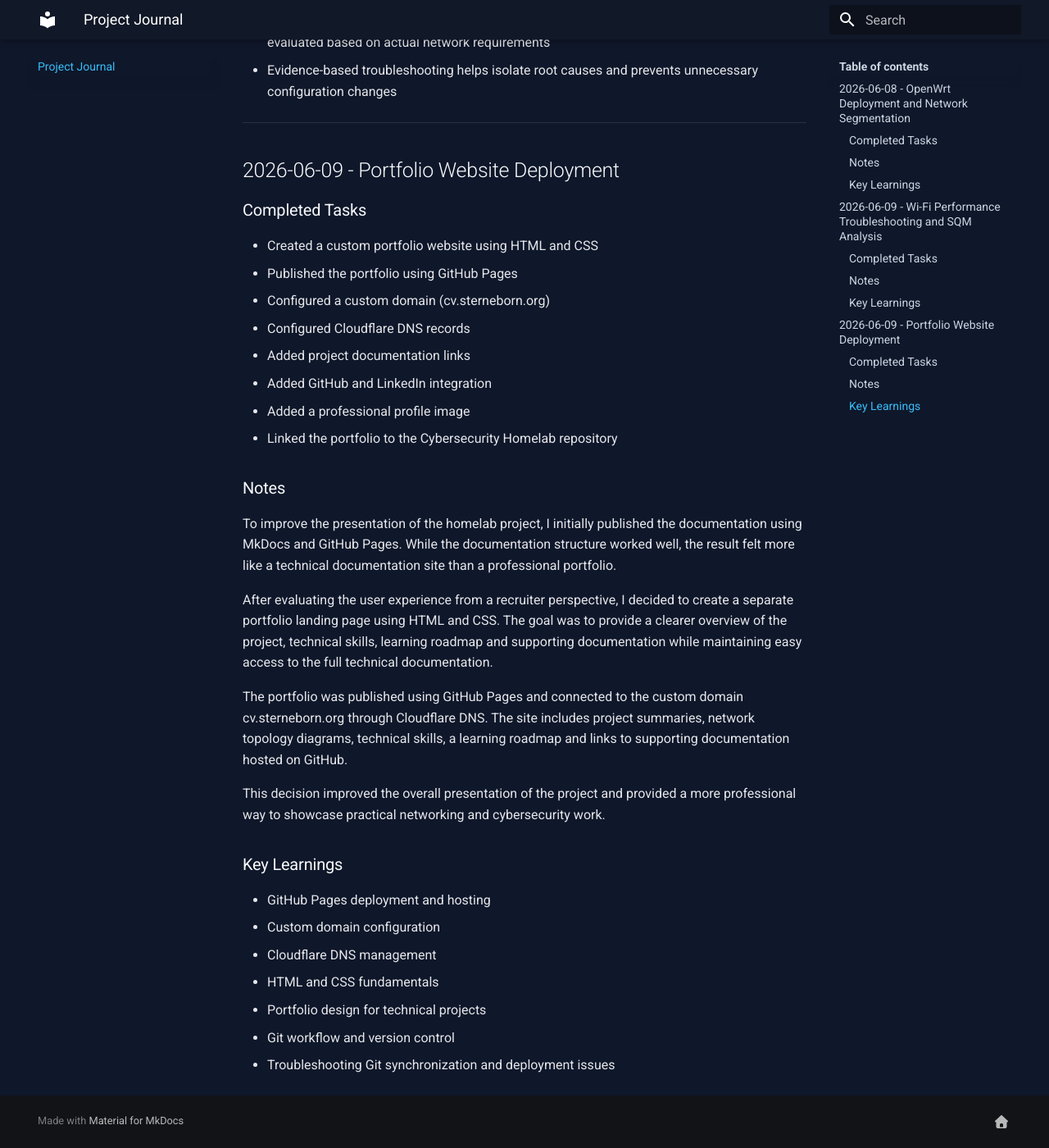
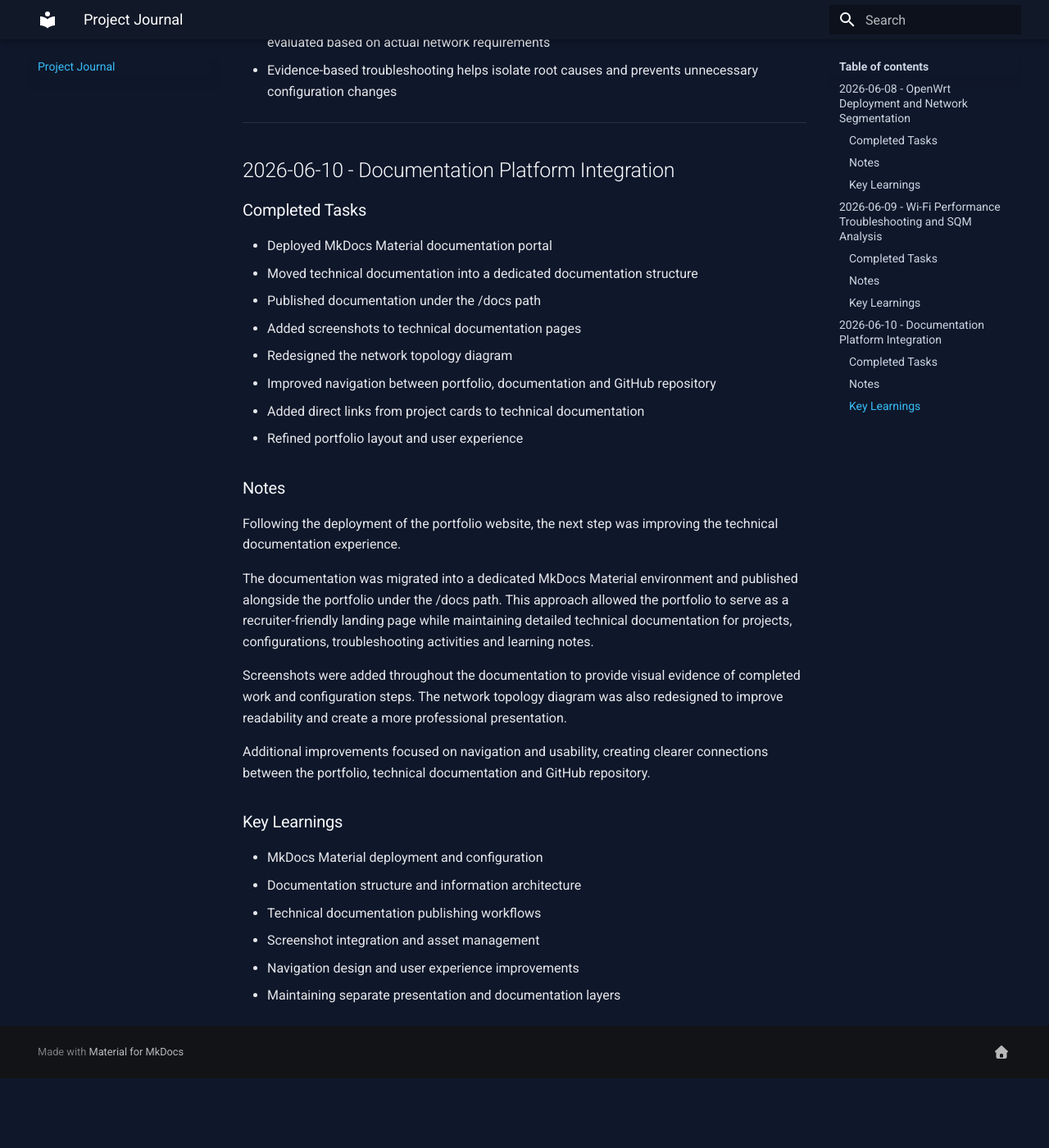
Before and after one commit to sterneborn/homelab-cybersecurity, an MkDocs documentation site: the page built from documentation/Project-Journal.md, in a window 1280 px wide and 1400 px high, scrolled down 2131 px. Shown: the whole window at 82% size. Built offline with MkDocs 1.6.1 and Material for MkDocs 9.7.7, drawn with Linux system fonts in a browser that asks for light colours; after the commit the page ends 3446 px from its top, so only the background shows below that.

Commit message:
Update project journal

```diff
--- a/documentation/Project-Journal.md
+++ b/documentation/Project-Journal.md
@@ -56,35 +56,34 @@ Additional testing focused on Smart Queue Management (SQM) using CAKE. Multiple
 
 ---
 
-## 2026-06-09 - Portfolio Website Deployment
+## 2026-06-10 - Documentation Platform Integration
 
 ### Completed Tasks
 
-* Created a custom portfolio website using HTML and CSS
-* Published the portfolio using GitHub Pages
-* Configured a custom domain (cv.sterneborn.org)
-* Configured Cloudflare DNS records
-* Added project documentation links
-* Added GitHub and LinkedIn integration
-* Added a professional profile image
-* Linked the portfolio to the Cybersecurity Homelab repository
+* Deployed MkDocs Material documentation portal
+* Moved technical documentation into a dedicated documentation structure
+* Published documentation under the /docs path
+* Added screenshots to technical documentation pages
+* Redesigned the network topology diagram
+* Improved navigation between portfolio, documentation and GitHub repository
+* Added direct links from project cards to technical documentation
+* Refined portfolio layout and user experience
 
 ### Notes
 
-To improve the presentation of the homelab project, I initially published the documentation using MkDocs and GitHub Pages. While the documentation structure worked well, the result felt more like a technical documentation site than a professional portfolio.
+Following the deployment of the portfolio website, the next step was improving the technical documentation experience.
 
-After evaluating the user experience from a recruiter perspective, I decided to create a separate portfolio landing page using HTML and CSS. The goal was to provide a clearer overview of the project, technical skills, learning roadmap and supporting documentation while maintaining easy access to the full technical documentation.
+The documentation was migrated into a dedicated MkDocs Material environment and published alongside the portfolio under the /docs path. This approach allowed the portfolio to serve as a recruiter-friendly landing page while maintaining detailed technical documentation for projects, configurations, troubleshooting activities and learning notes.
 
-The portfolio was published using GitHub Pages and connected to the custom domain cv.sterneborn.org through Cloudflare DNS. The site includes project summaries, network topology diagrams, technical skills, a learning roadmap and links to supporting documentation hosted on GitHub.
+Screenshots were added throughout the documentation to provide visual evidence of completed work and configuration steps. The network topology diagram was also redesigned to improve readability and create a more professional presentation.
 
-This decision improved the overall presentation of the project and provided a more professional way to showcase practical networking and cybersecurity work.
+Additional improvements focused on navigation and usability, creating clearer connections between the portfolio, technical documentation and GitHub repository.
 
 ### Key Learnings
 
-* GitHub Pages deployment and hosting
-* Custom domain configuration
-* Cloudflare DNS management
-* HTML and CSS fundamentals
-* Portfolio design for technical projects
-* Git workflow and version control
-* Troubleshooting Git synchronization and deployment issues
+* MkDocs Material deployment and configuration
+* Documentation structure and information architecture
+* Technical documentation publishing workflows
+* Screenshot integration and asset management
+* Navigation design and user experience improvements
+* Maintaining separate presentation and documentation layers
```
Also changed, not shown: docs/Project-Journal/index.html (+37 -38 lines), docs/search/search_index.json (+1 -1 lines).
